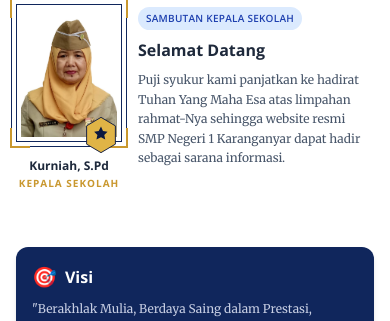
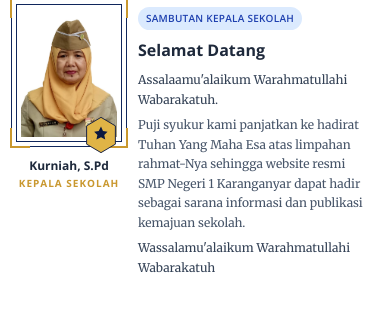
Before and after one commit to Priyan000112/smpn1karanganyar, a Next.js app: page / in a window 390 px wide. Shown: the part 408-729 px from the top of the page. Built offline with nearby package versions, Linux system fonts and the light colour scheme.

Commit message:
fix: sambutan kepsek tampil di mobile, hapus hidden sm:block

```diff
--- a/components/WelcomeSection.tsx
+++ b/components/WelcomeSection.tsx
@@ -53,15 +53,15 @@ export default function WelcomeSection() {
                 <span className="inline-block bg-primary-100 dark:bg-primary-900/50 text-primary-700 dark:text-primary-300 text-2xs sm:text-xs font-semibold px-2 sm:px-3 py-1 rounded-full mb-2 sm:mb-3 uppercase tracking-wide" style={{fontFamily:'Open Sans, sans-serif'}}>
                   Sambutan Kepala Sekolah
                 </span>
-                <h2 className="text-base sm:text-xl md:text-2xl font-bold text-slate-800 dark:text-white mb-2 sm:mb-4" style={{fontFamily:'Open Sans, sans-serif'}}>
+                <h2 className="text-base sm:text-xl md:text-2xl font-bold text-slate-800 dark:text-white mb-2 sm:mb-3" style={{fontFamily:'Open Sans, sans-serif'}}>
                   Selamat Datang
                 </h2>
-                <div className="text-xs sm:text-sm text-slate-600 dark:text-slate-400 space-y-2 leading-relaxed" style={{fontFamily:'Merriweather, serif'}}>
-                  <p className="font-medium text-slate-700 dark:text-slate-300 hidden sm:block">
+                <div className="text-xs sm:text-sm text-slate-600 dark:text-slate-400 space-y-1.5 sm:space-y-2 leading-relaxed" style={{fontFamily:'Merriweather, serif'}}>
+                  <p className="font-medium text-slate-700 dark:text-slate-300">
                     Assalaamu'alaikum Warahmatullahi Wabarakatuh.
                   </p>
                   <p>
-                    Puji syukur kami panjatkan ke hadirat Tuhan Yang Maha Esa atas limpahan rahmat-Nya sehingga website resmi SMP Negeri 1 Karanganyar dapat hadir sebagai sarana informasi.
+                    Puji syukur kami panjatkan ke hadirat Tuhan Yang Maha Esa atas limpahan rahmat-Nya sehingga website resmi SMP Negeri 1 Karanganyar dapat hadir sebagai sarana informasi dan publikasi kemajuan sekolah.
                   </p>
                   <p className="hidden sm:block">
                     SMP Negeri 1 Karanganyar berkomitmen menghasilkan lulusan berakhlak mulia, berprestasi, dan siap menghadapi tantangan global.
@@ -69,7 +69,7 @@ export default function WelcomeSection() {
                   <p className="hidden md:block">
                     Kami mengundang seluruh warga sekolah, orang tua, dan masyarakat untuk bersama-sama mewujudkan pendidikan yang berkualitas.
                   </p>
-                  <p className="font-medium text-slate-700 dark:text-slate-300 hidden sm:block">
+                  <p className="font-medium text-slate-700 dark:text-slate-300">
                     Wassalamu'alaikum Warahmatullahi Wabarakatuh
                   </p>
                 </div>
```
